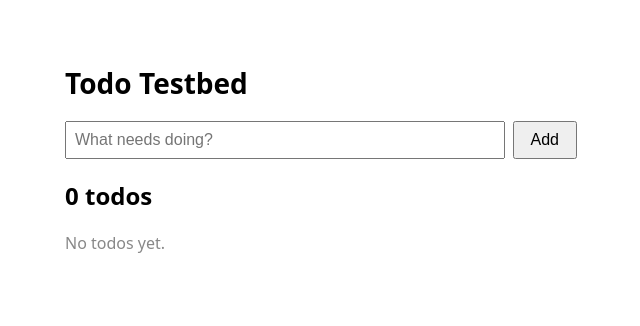
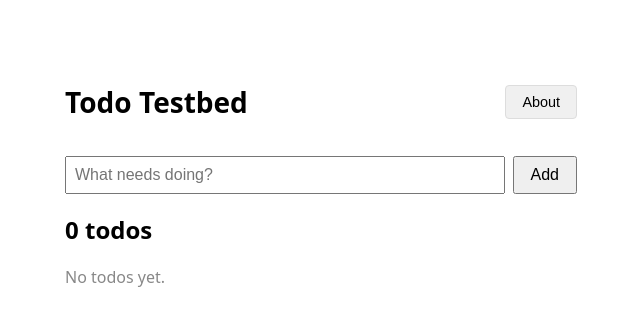
Before and after one commit to acampb/devinator, a React (Vite) app: page / in a window 1280 px wide. Shown: the top 326 px of the page, without its empty margins (319-959 px from the left). Built offline with nearby package versions, Linux system fonts and the light colour scheme.

Commit message:
forge: Todo App About Page (#10)
Co-authored-by: Aine Forge <forge@aine.local>

```diff
--- /dev/null
+++ b/src/About.tsx
@@ -0,0 +1,50 @@
+export function About() {
+  return (
+    <main className="app">
+      <h1>About Todo Testbed</h1>
+
+      <section>
+        <h2>What is This?</h2>
+        <p>
+          Todo Testbed is a lightweight, no-frills todo application built with React and Vite.
+          It's designed to help you keep track of tasks you need to complete with a simple,
+          distraction-free interface.
+        </p>
+      </section>
+
+      <section>
+        <h2>Features</h2>
+        <ul>
+          <li><strong>Add Todos:</strong> Enter your task and click "Add" or press Enter to create a new todo</li>
+          <li><strong>Live Counter:</strong> See how many todos you have at a glance</li>
+          <li><strong>Simple Interface:</strong> Clean, minimal design focused on getting things done</li>
+          <li><strong>Instant Feedback:</strong> Changes appear immediately without page reloads</li>
+        </ul>
+      </section>
+
+      <section>
+        <h2>Built With</h2>
+        <ul>
+          <li><strong>React 19:</strong> Modern UI library with hooks</li>
+          <li><strong>TypeScript:</strong> Type-safe JavaScript for fewer bugs</li>
+          <li><strong>Vite:</strong> Lightning-fast build tool</li>
+          <li><strong>Testing:</strong> Vitest and React Testing Library for quality assurance</li>
+        </ul>
+      </section>
+
+      <section>
+        <h2>Getting Started</h2>
+        <ol>
+          <li>Type a task in the input field</li>
+          <li>Press Enter or click the "Add" button</li>
+          <li>Your todo appears in the list below</li>
+          <li>Repeat until you're productive! 🚀</li>
+        </ol>
+      </section>
+
+      <nav style={{ marginTop: '2rem', paddingTop: '1rem', borderTop: '1px solid #ddd' }}>
+        <a href="/" className="nav-link">← Back to Todo</a>
+      </nav>
+    </main>
+  )
+}
--- a/src/App.css
+++ b/src/App.css
@@ -7,6 +7,37 @@
 
 h1 {
   font-size: 1.75rem;
+}
+
+header {
+  display: flex;
+  justify-content: space-between;
+  align-items: center;
+  margin-bottom: 1rem;
+}
+
+.nav-button {
+  padding: 0.5rem 1rem;
+  font-size: 0.9rem;
+  background-color: #f0f0f0;
+  border: 1px solid #ddd;
+  border-radius: 4px;
+  cursor: pointer;
+  transition: background-color 0.2s;
+}
+
+.nav-button:hover {
+  background-color: #e0e0e0;
+}
+
+.nav-link {
+  color: #0066cc;
+  text-decoration: none;
+  font-weight: 500;
+}
+
+.nav-link:hover {
+  text-decoration: underline;
 }
 
 .add-form {
@@ -38,3 +69,28 @@ h1 {
 .todo-list li {
   margin: 0.25rem 0;
 }
+
+section {
+  margin: 2rem 0;
+}
+
+section h2 {
+  font-size: 1.25rem;
+  margin: 1rem 0 0.75rem 0;
+}
+
+section ul,
+section ol {
+  margin: 0.5rem 0;
+  padding-left: 1.5rem;
+}
+
+section li {
+  margin: 0.5rem 0;
+  line-height: 1.5;
+}
+
+section p {
+  line-height: 1.6;
+  color: #333;
+}
--- a/src/App.tsx
+++ b/src/App.tsx
@@ -1,9 +1,11 @@
 import { useState } from 'react'
 import './App.css'
+import { About } from './About'
 
 function App() {
   const [todos, setTodos] = useState<string[]>([])
   const [draft, setDraft] = useState('')
+  const [page, setPage] = useState<'home' | 'about'>('home')
 
   const addTodo = () => {
     const text = draft.trim()
@@ -12,9 +14,24 @@ function App() {
     setDraft('')
   }
 
+  if (page === 'about') {
+    return (
+      <About />
+    )
+  }
+
   return (
     <main className="app">
-      <h1>Todo Testbed</h1>
+      <header style={{ display: 'flex', justifyContent: 'space-between', alignItems: 'center', marginBottom: '1rem' }}>
+        <h1>Todo Testbed</h1>
+        <button
+          onClick={() => setPage('about')}
+          className="nav-button"
+          title="Learn about this app"
+        >
+          About
+        </button>
+      </header>
 
       <form
         className="add-form"
```
